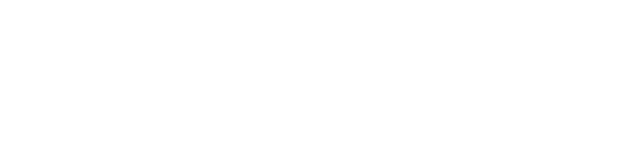
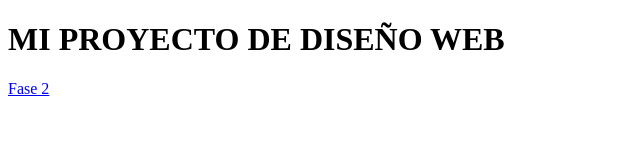
Before and after one commit to mvega123/dsw-952, a plain HTML site: page index.html in a window 1280 px wide. Shown: the whole page, without its empty margins (0-640 px from the left). Drawn offline with Linux system fonts and the light colour scheme.

Commit message:
Actualizacion
Fase 2

```diff
--- a/index.html
+++ b/index.html
@@ -7,6 +7,8 @@
     <title>FASE_2</title>
 </head>
 <body>
+    <h1>MI PROYECTO DE DISEÑO WEB</h1>
+    <a href="fase2/desing.html">Fase 2</a>
 
 </body>
 </html>
```
